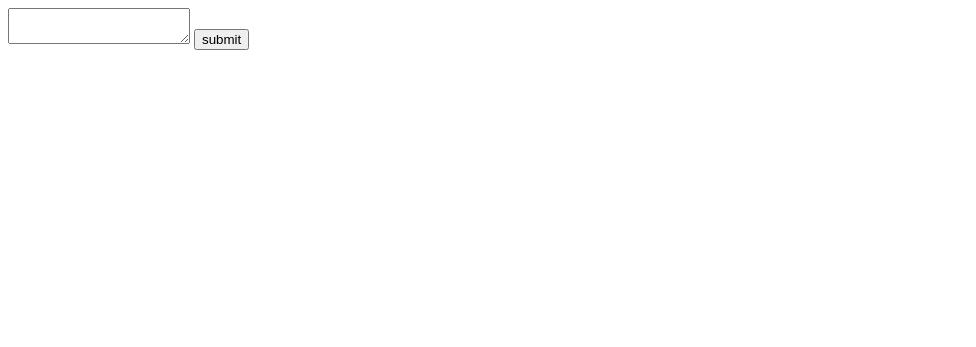
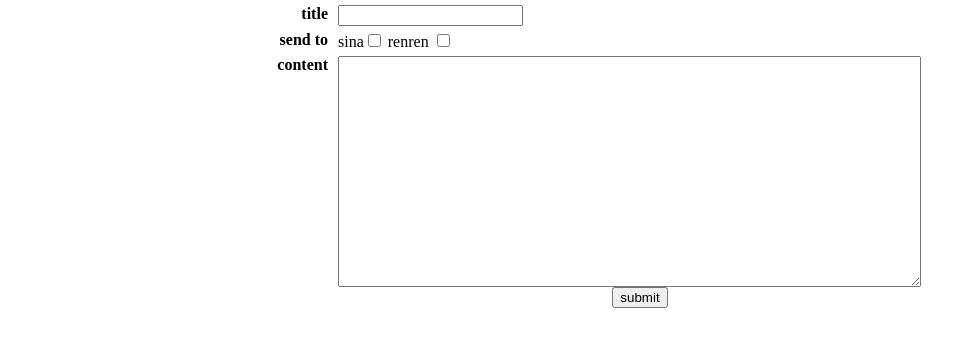
Before and after one commit to tianhua/weibo, a PHP site: page /send.php in a window 1280 px wide. Shown: the top 347 px of the page, without its empty margins (0-976 px from the left). Run offline with PHP 8.4, Linux system fonts and the light colour scheme.

Commit message:
modify send

```diff
--- a/send.php
+++ b/send.php
@@ -1,17 +1,16 @@
 <?php
-session_start();
+session_start ();
 
-include_once( 'config.php' );
-include_once( 'saetv2.ex.class.php' );
+include_once ('config.php');
+include_once ('saetv2.ex.class.php');
 
-$o = new SaeTOAuthV2( WB_AKEY , WB_SKEY );
+$o = new SaeTOAuthV2 ( WB_AKEY, WB_SKEY );
 
-$code_url = $o->getAuthorizeURL( WB_CALLBACK_URL );
-if(isset($_POST['submitBtn']))
-{
-	$c = new SaeTClientV2( WB_AKEY , WB_SKEY , $_SESSION['token']['access_token'] );
-	$content = htmlentities($_POST['content']);
-	$ret = $c->update( $content );
+$code_url = $o->getAuthorizeURL ( WB_CALLBACK_URL );
+if (isset ( $_POST ['submitBtn'] )) {
+	$c = new SaeTClientV2 ( WB_AKEY, WB_SKEY, $_SESSION ['token'] ['access_token'] );
+	$content = htmlentities ( $_POST ['content'] );
+	$ret = $c->update ( $content );
 }
 
 ?>
@@ -21,13 +20,61 @@ if(isset($_POST['submitBtn']))
 <meta http-equiv="Content-Type" content="text/html; charset=utf-8" />
 <meta property="wb:webmaster" content="71163f0a2a86dc96" />
 <title>Demo - Powered by Sina App Engine</title>
+<style>
+body{max-width:1024px;margin:0 auto;}
+.clear {
+	clear: both;
+}
+
+.input {
+	margin-top: 5px;
+}
+
+.input .lable {
+	float: left;
+	font-weight: bold;
+	text-align: right; margin-right : 10px;
+	min-width: 200px;
+	min-width: 200px;
+	margin-right: 10px;
+}
+
+.input .field {
+	float: left;
+}
+</style>
 </head>
 
 <body>
-<form method="post">
-<textarea name='content' rows="" cols=""></textarea>
-<input name='submitBtn' type = 'submit' value='submit'></input>
-</form>
+	<form method="post">
+		<div class='input'>
+			<div class='lable'>title</div>
+			<div class='field'>
+				<input type='text' name='title'></input>
+			</div>
+			<div class='clear'></div>
+		</div>
+		<div class='input'>
+			<div class='lable'>send to</div>
+			<div class='field'>
+				<label>sina<input type='checkbox' name='sina'></input></label> <label>renren
+					<input type='checkbox' name='renren'></input>
+				</label>
+			</div>
+			<div class='clear'></div>
+		</div>
+		<div class='input'>
+			<div class='lable'>content</div>
+			<div class='field'>
+				<textarea name='content' rows="15" cols="70"></textarea>
+			</div>
+			<div class='clear'></div>
+		</div>
+		<div style='text-align:center;'>
+			<input name='submitBtn' type='submit' value='submit'></input>
+		</div>
+
+	</form>
 
 </body>
 </html>
```
